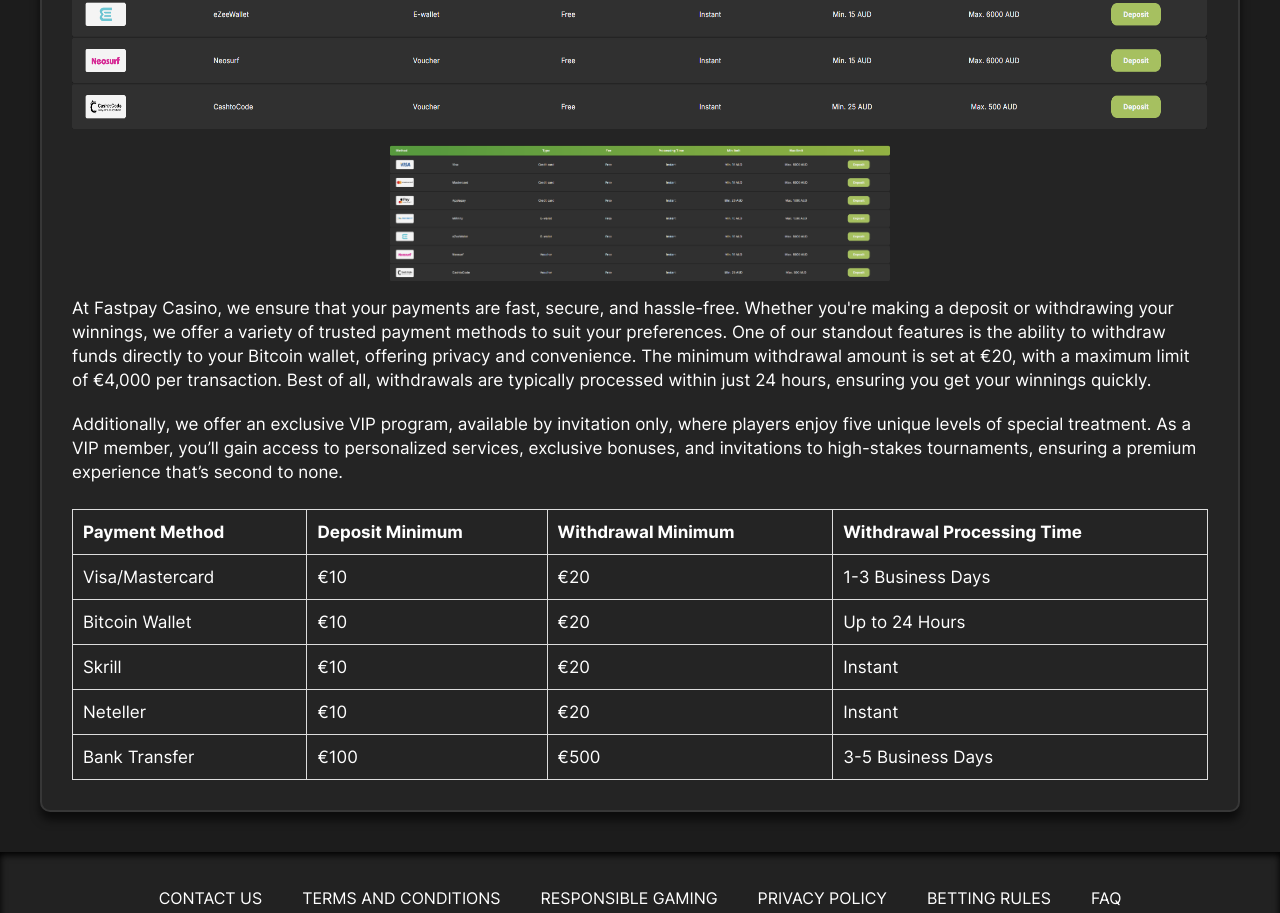
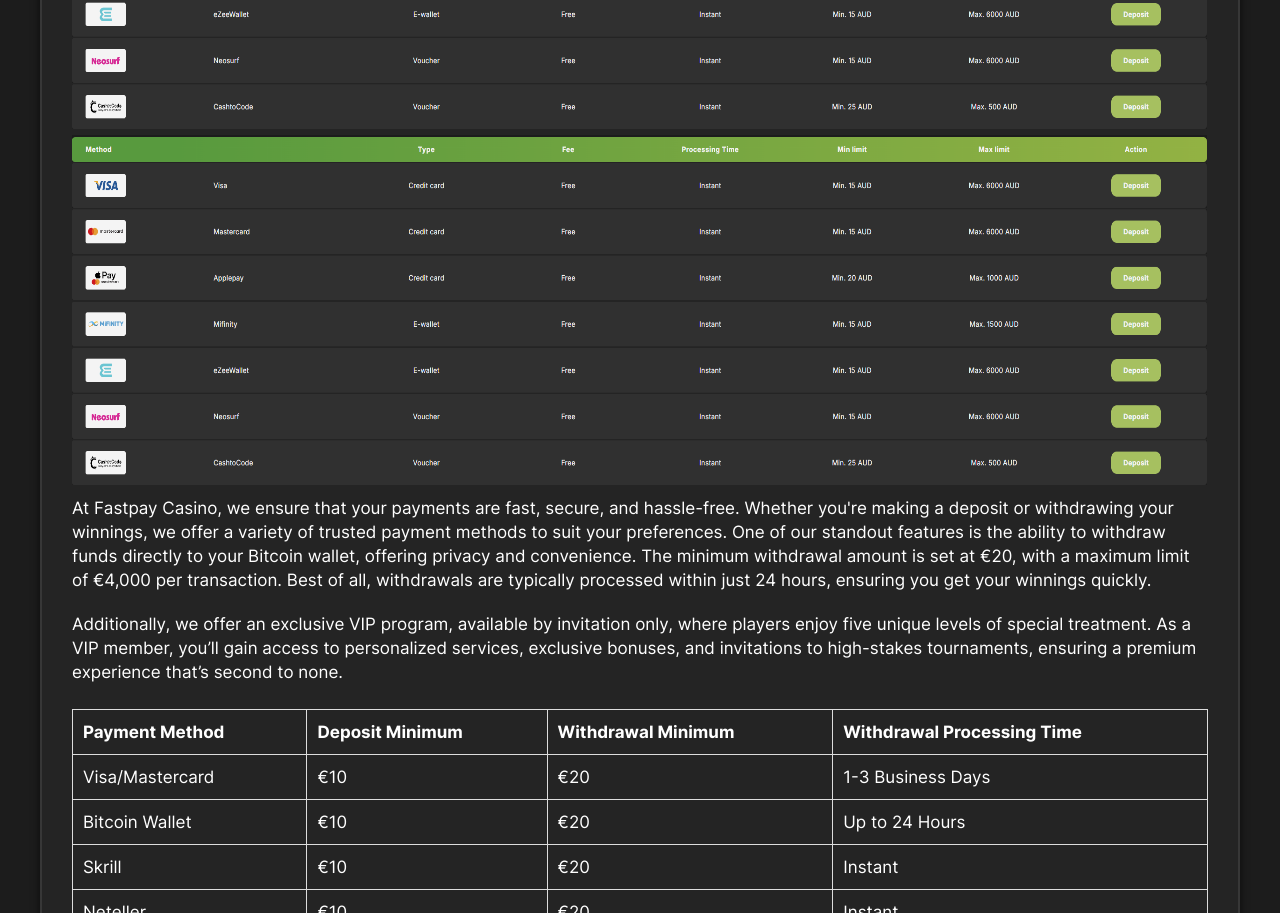
Before and after one commit to whitevolodymyr/fastpay2, a plain HTML site: page index.html in a window 1280 px wide. Shown: the part 3929-4842 px from the top of the page. Drawn offline with Linux system fonts and the light colour scheme.

Commit message:
Update index.html

```diff
--- a/index.html
+++ b/index.html
@@ -1129,12 +1129,10 @@ th, td {
 
 <img src="images/fastpay-casino-payments.png" alt="Fastpay Casino Payment Options" width="1135" height="350">
 
-<button aria-label="Payment Options" class="pic button-wrap">
 <picture>
 <source srcset="images/fastpay-casino-payments.png">
-<img class="img-half" src="images/fastpay-casino-payments.png" alt="Payment Options" loading="lazy" width="1135" height="350">
+<img src="images/fastpay-casino-payments.png" alt="Payment Options" loading="lazy" width="1135" height="350">
 </picture>
-</button>
 
 <p>At Fastpay Casino, we ensure that your payments are fast, secure, and hassle-free. Whether you're making a deposit or withdrawing your winnings, we offer a variety of trusted payment methods to suit your preferences. One of our standout features is the ability to withdraw funds directly to your Bitcoin wallet, offering privacy and convenience. The minimum withdrawal amount is set at €20, with a maximum limit of €4,000 per transaction. Best of all, withdrawals are typically processed within just 24 hours, ensuring you get your winnings quickly.</p>
 
```
